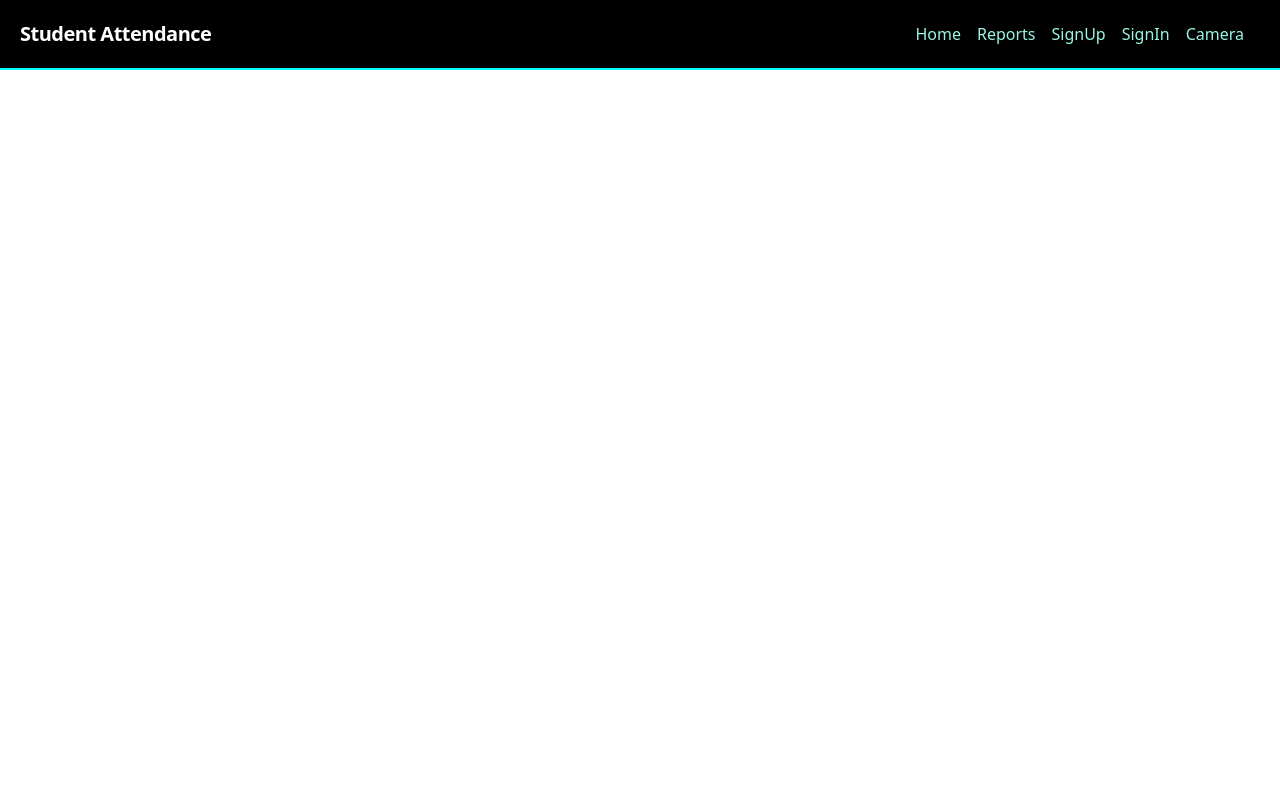
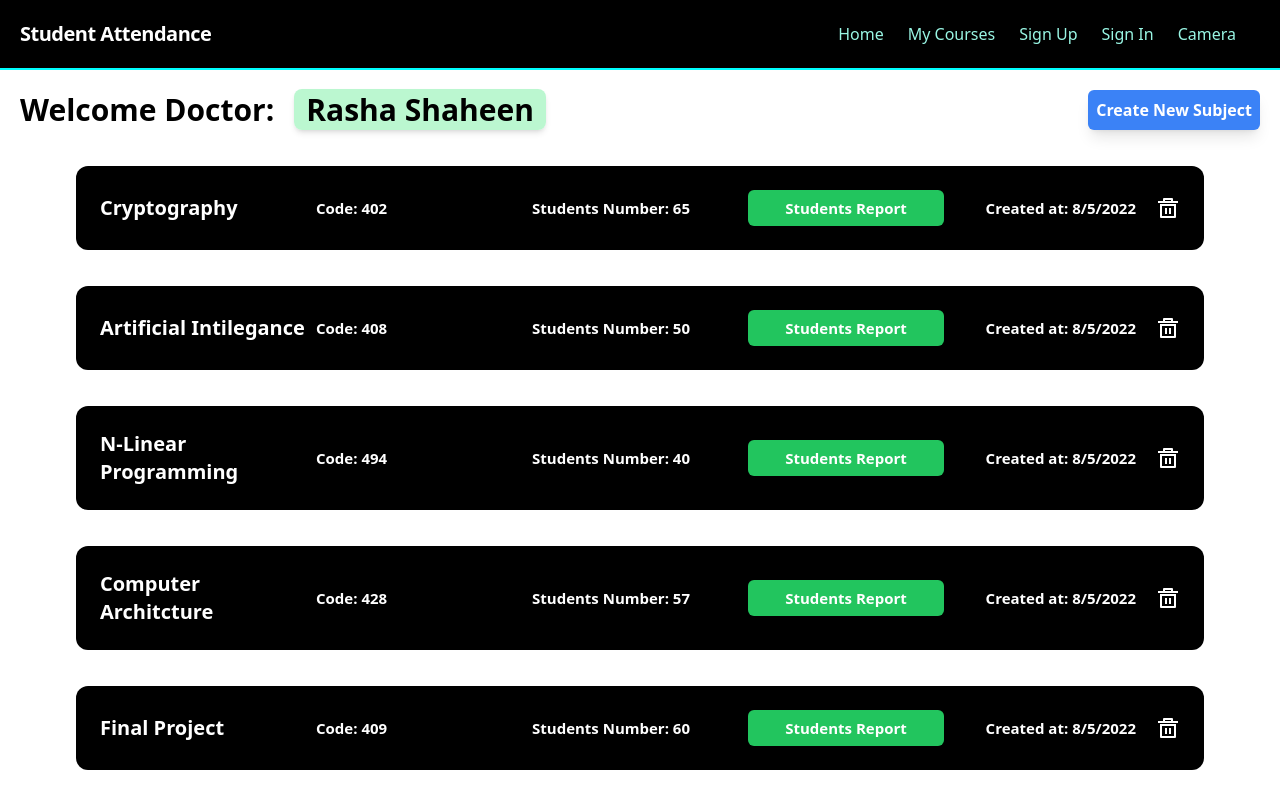
Before and after one commit to AbdElrahmanBEBO/Biometric-Authentication, a React (Create React App) app: page /Courses in a window 1280 px wide. Built offline with nearby package versions, Linux system fonts and the light colour scheme.

Commit message:
courses page

```diff
--- a/src/App.js
+++ b/src/App.js
@@ -1,7 +1,7 @@
 import React from 'react';
 import { BrowserRouter as Router, Routes, Route } from "react-router-dom"
 
-import { Navbar, SignIn, SignUp, Reports, ViewCam } from './Pages';
+import { Navbar, Home, SignIn, SignUp, Courses, Reports, ViewCam } from './Pages';
 
 export default function App() {
   return (
@@ -9,7 +9,8 @@ export default function App() {
       <Navbar />
 
       <Routes>
-        <Route path='/' element={<SignIn />}/>
+        <Route path='/' element={<Home />}/>
+        <Route path='/Courses' element={<Courses instractorName="Rasha Shaheen"/>}/>
         <Route path='/Reports' element={<Reports />}/>
         <Route path='/SignUp' element={<SignUp />}/>
         <Route path='/SignIn' element={<SignIn />}/>
--- /dev/null
+++ b/src/Pages/Courses/Courses.jsx
@@ -0,0 +1,59 @@
+import React from "react";
+import ListOfCourse from "./ListOfCourses";
+
+export default function Courses(props) {
+  return (
+    <div className="m-5">
+      <div className="grid justify-center lg:flex lg:justify-between items-center">
+        <div>
+          <h1 className="text-lg md:text-3xl font-semibold">
+            <label>Welcome Doctor:</label>
+            <span className="bg-green-200 mx-5 px-3 font-bold rounded-lg shadow-md">
+              {props.instractorName}
+            </span>
+          </h1>
+        </div>
+        <button className="bg-blue-500 shadow-lg p-2 mt-6 lg:mt-0 rounded-md text-white font-bold">
+          Create New Subject
+        </button>
+      </div>
+      <div>
+        <ListOfCourse
+          courseName="Cryptography"
+          courseCode="402"
+          studentsNumber="65"
+          dataCreated="8/5/2022"
+          studentsReport="/Reports"
+        />
+        <ListOfCourse
+          courseName="Artificial Intilegance"
+          courseCode="408"
+          studentsNumber="50"
+          dataCreated="8/5/2022"
+          studentsReport="/Reports"
+        />
+        <ListOfCourse
+          courseName="N-Linear Programming"
+          courseCode="494"
+          studentsNumber="40"
+          dataCreated="8/5/2022"
+          studentsReport="/Reports"
+        />
+        <ListOfCourse
+          courseName="Computer Architcture"
+          courseCode="428"
+          studentsNumber="57"
+          dataCreated="8/5/2022"
+          studentsReport="/Reports"
+        />
+        <ListOfCourse
+          courseName="Final Project"
+          courseCode="409"
+          studentsNumber="60"
+          dataCreated="8/5/2022"
+          studentsReport="/Reports"
+        />
+      </div>
+    </div>
+  );
+}
--- /dev/null
+++ b/src/Pages/Courses/ListOfCourses.jsx
@@ -0,0 +1,29 @@
+import React from "react";
+import { RiDeleteBin5Line } from "react-icons/ri";
+
+export default function ListOfCourse(props) {
+  return (
+    <div
+      className="
+        grid lg:grid-cols-5 justify-between items-center rounded-xl sm:mx-14 my-9 p-6
+        text-white bg-black hover:bg-black/[0.8] text-xl font-bold
+      "
+    >
+      <h1>{props.courseName}</h1>
+      <div className="mr-5 text-[15px]">Code: {props.courseCode}</div>
+      <div className="mr-5 text-[15px]">
+        Students Number: {props.studentsNumber}
+      </div>
+      <a
+        href={props.studentsReport}
+        className="flex justify-center p-1 mr-5 my-4 lg:my-0 text-[15px] bg-green-500 rounded-md"
+      >
+        Students Report
+      </a>
+      <div className="flex justify-end">
+        <div className="mr-5 text-[15px]">Created at: {props.dataCreated}</div>
+        <RiDeleteBin5Line className="hover:text-red-400 self-center text-2xl" />
+      </div>
+    </div>
+  );
+}
--- /dev/null
+++ b/src/Pages/Home/Home.jsx
@@ -0,0 +1,27 @@
+import React from "react";
+import background from "../../assets/BG.jpg";
+
+export default function Home() {
+  return (
+    <div
+      className="
+        flex justify-center lg:justify-end items-center	text-white
+        h-[calc(100vh-70px)] bg-fixed bg-cover bg-center bg-no-repeat
+      "
+      style={{ backgroundImage: `url(${background})` }}
+    >
+      <div className="m-2 lg:mr-[230px] bg-black/[0.8]">
+        <p className="text-[35px] font-[cursive] font-bold ml-2">
+          Welcome to..
+          <br />
+          Biometric Authentications App
+        </p>
+
+        <div className="home-links flex flex-col justify-center items-center mt-12">
+          <a href="/SignIn">Sign In</a>
+          <a href="/SignUp">Sign Up</a>
+        </div>
+      </div>
+    </div>
+  );
+}
--- a/src/Pages/Navbar/Navbar.jsx
+++ b/src/Pages/Navbar/Navbar.jsx
@@ -29,9 +29,9 @@ export default function Navbar() {
         `}
       >
         <a href="/">Home</a>
-        <a href="/reports">Reports</a>
-        <a href="/SignUp">SignUp</a>
-        <a href="/SignIn">SignIn</a>
+        <a href="/Courses">My Courses</a>
+        <a href="/SignUp">Sign Up</a>
+        <a href="/SignIn">Sign In</a>
         <a href="/ViewCam">Camera</a>
       </div>
 
--- a/src/Pages/index.js
+++ b/src/Pages/index.js
@@ -1,7 +1,9 @@
 import Navbar from "./Navbar/Navbar";
+import Home from "./Home/Home";
 import Reports from "./Reports/Reports"
+import Courses from "./Courses/Courses";
 import SignIn from "./Sign-in/SignIn";
 import SignUp from "./Sign-up/SignUp";
 import ViewCam from "./Camera/ViewCam";
 
-export { Navbar, Reports, SignIn, SignUp, ViewCam };
+export { Navbar, Home, Courses, Reports, SignIn, SignUp, ViewCam };
--- a/src/index.css
+++ b/src/index.css
@@ -44,5 +44,8 @@ tbody tr td {
 }
 
 .Navbar-Links a{
-    @apply block mt-4 sm:inline-block sm:mt-0 text-teal-200 hover:text-white mr-4
+    @apply flex text-teal-200 hover:text-white text-[13px] mr-3 sm:mr-6 sm:text-[16px];
 }
+.home-links a{
+    @apply flex justify-center font-bold text-xl m-2 p-2 rounded-sm bg-[orange] hover:bg-[orange]/[0.9] w-[90%];
+}
```
Also changed, not shown: 1 other file (tests, documents, lock files or other folders).
